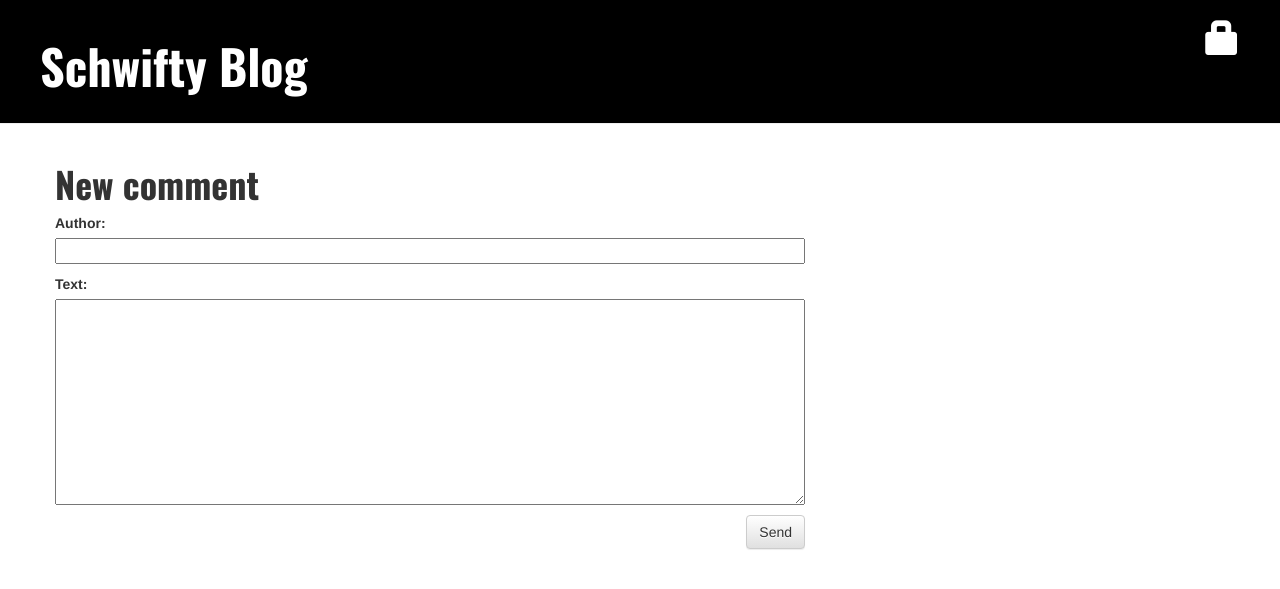
After one commit to scoblem/my-first-blog, a Django app: page /post/1/comment/ in a window 1280 px wide. The commit adds this page. Shown: the top 589 px of the page. Run offline with Django 3.2, Linux system fonts and the light colour scheme; tables that the repository leaves empty hold one stand-in row (values such as "Sample post"); some libraries are stand-ins or nearby versions.

Commit message:
Added comment user comment model.

```diff
--- a/blog/admin.py
+++ b/blog/admin.py
@@ -1,5 +1,6 @@
 from django.contrib import admin
-from .models import Post
+from .models import Post, Comment
 
 # Register your models here.
 admin.site.register(Post)
+admin.site.register(Comment)
--- a/blog/forms.py
+++ b/blog/forms.py
@@ -1,8 +1,14 @@
 from django import forms
-from .models import Post
+from .models import Post, Comment
 
 class PostForm(forms.ModelForm):
 
     class Meta:
         model = Post
         fields = ('title', 'text', 'video',)
+
+class CommentForm(forms.ModelForm):
+
+    class Meta:
+        model = Comment
+        fields = ('author', 'text',)
--- a/blog/models.py
+++ b/blog/models.py
@@ -19,3 +19,20 @@ class Post(models.Model):
 
     def __str__(self):
         return self.title
+
+    def approved_comments(self):
+        return self.comments.filter(approved_comment=True)
+
+class Comment(models.Model):
+    post = models.ForeignKey('blog.Post', related_name='comments')
+    author = models.CharField(max_length=200)
+    text = models.TextField()
+    created_date = models.DateTimeField(default=timezone.now)
+    approved_comment = models.BooleanField(default=False)
+
+    def approve(self):
+        self.approved_comment = True
+        self.save()
+
+    def __str__(self):
+        return self.text
--- a/blog/static/css/blog.css
+++ b/blog/static/css/blog.css
@@ -53,3 +53,7 @@ h1, h2, h3, h4 {
 .post h1 a, .post h1 a:visited {
     color: #000000;
 }
+
+.comment {
+    margin: 20px 0px 20px 20px;
+}
--- /dev/null
+++ b/blog/templates/blog/add_comment_to_post.html
@@ -0,0 +1,9 @@
+{% extends "blog/base.html" %}
+
+{% block content %}
+    <h1>New comment</h1>
+    <form method="POST" class="post-form">{% csrf_token %}
+        {{ form.as_p }}
+        <button type="submit" class="save btn btn-default">Send</button>
+    </form>
+{% endblock %}
--- a/blog/templates/blog/post_list.html
+++ b/blog/templates/blog/post_list.html
@@ -12,7 +12,7 @@
             {% if post.video %}
             <iframe width="560" height="315" src="{{ post.video }}" frameborder="0" allowfullscreen></iframe>
             {% endif %}
-
+            <p><a href="{% url "blog.views.post_detail" pk=post.pk %}">Comments: {{ post.approved_comments.count }}</a></p>
         </div>
     {% endfor %}
 {% endblock content %}
--- a/blog/urls.py
+++ b/blog/urls.py
@@ -9,4 +9,7 @@ urlpatterns = [
     url(r'^drafts/$', views.post_draft_list, name='post_draft_list'),
     url(r'^post/(?P<pk>[0-9]+)/publish/$', views.post_publish, name='post_publish'),
     url(r'^post/(?P<pk>[0-9]+)/remove/$', views.post_remove, name='post_remove'),
+    url(r'^post/(?P<pk>[0-9]+)/comment/$', views.add_comment_to_post, name='add_comment_to_post'),
+    url(r'^comment/(?P<pk>[0-9]+)/approve/$', views.comment_approve, name='comment_approve'),
+    url(r'^comment/(?P<pk>[0-9]+)/remove/$', views.comment_remove, name='comment_remove'),
 ]
--- a/blog/views.py
+++ b/blog/views.py
@@ -1,8 +1,8 @@
 from django.shortcuts import render, redirect, get_object_or_404
 from django.utils import timezone
 from django.contrib.auth.decorators import login_required
-from .models import Post
-from .forms import PostForm
+from .models import Post, Comment
+from .forms import PostForm, CommentForm
 
 # Create your views here.
 def post_list(request):
@@ -59,7 +59,28 @@ def post_remove(request, pk):
     post.delete()
     return redirect('blog.views.post_list')
 
-# @login_required
-# def user_logout(request):
-#     logout(request)
-#     return redirect('blog.views.post_list')
+def add_comment_to_post(request, pk):
+    post = get_object_or_404(Post, pk=pk)
+    if request.method == "POST":
+        form = CommentForm(request.POST)
+        if form.is_valid():
+            comment = form.save(commit=False)
+            comment.post = post
+            comment.save()
+            return redirect('blog.views.post_detail', pk=post.pk)
+    else:
+        form = CommentForm()
+    return render(request, 'blog/add_comment_to_post.html', {'form': form})
+
+@login_required
+def comment_approve(request, pk):
+    comment = get_object_or_404(Comment, pk=pk)
+    comment.approve()
+    return redirect('blog.views.post_detail', pk=comment.post.pk)
+
+@login_required
+def comment_remove(request, pk):
+    comment = get_object_or_404(Comment, pk=pk)
+    post_pk = comment.post.pk
+    comment.delete()
+    return redirect('blog.views.post_detail', pk=post_pk)
--- a/mysite/settings.py
+++ b/mysite/settings.py
@@ -23,7 +23,7 @@ BASE_DIR = os.path.dirname(os.path.dirname(os.path.abspath(__file__)))
 SECRET_KEY = '^@dpxx!=abx1eqeowev8@s4$wiu=a)2detdqhizmq5d+^=tw%4'
 
 # SECURITY WARNING: don't run with debug turned on in production!
-DEBUG = False
+DEBUG = True
 
 ALLOWED_HOSTS = ['192.168.0.12', '127.0.0.1', 'necrolisk.pythonanywhere.com']
 LOGIN_REDIRECT_URL = '/'
```
Also changed, not shown: blog/templates/blog/post_detail.html (+19 -0 lines), blog/migrations/0003_comment.py (added).
